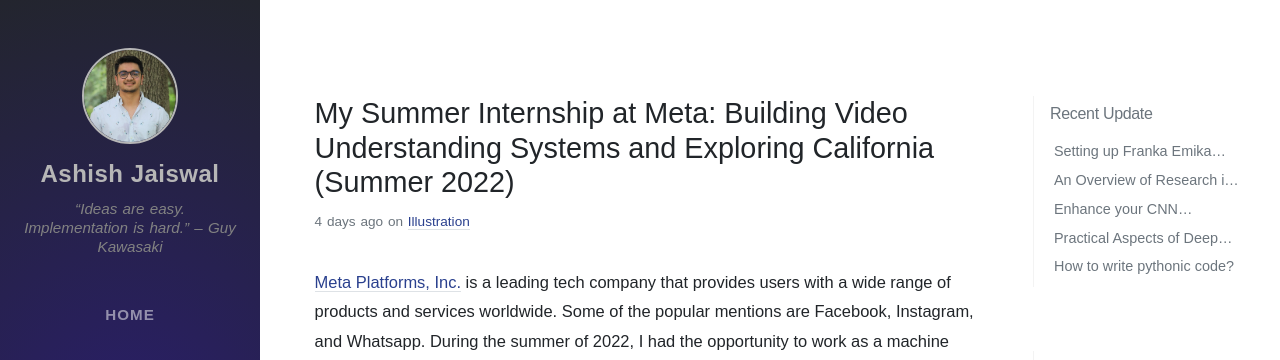
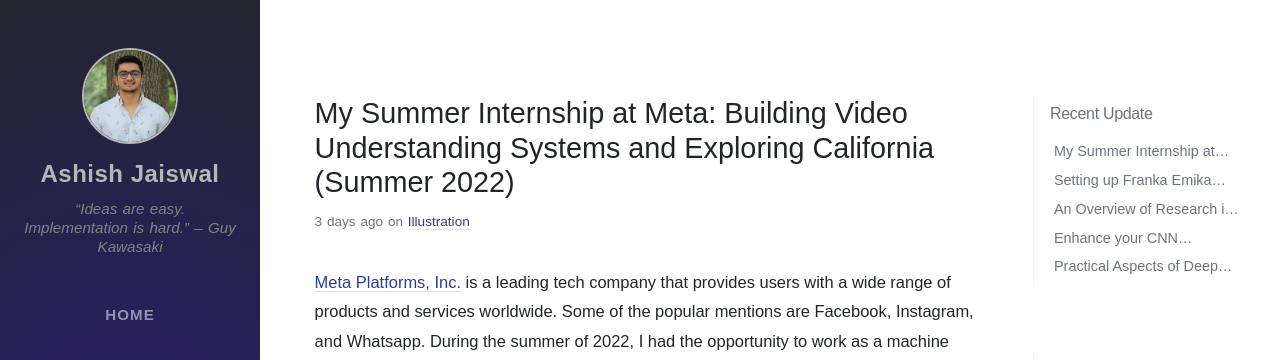
Before and after one commit to asheeshcric/blog, a Jekyll site: the page built from _posts/2023-04-18-meta-internship-experience.md, in a window 1280 px wide and 900 px high. Shown: the top 360 px of the window. Built offline with Jekyll 4.4.1, drawn with Linux system fonts in a browser that asks for light colours; nearby versions of some CDN libraries; some web fonts are replaced; comment, search, counter and statistics services are not loaded; some of the changed lines change nothing that is shown.

Commit message:
Update time and hyperlink

```diff
--- a/_posts/2023-04-18-meta-internship-experience.md
+++ b/_posts/2023-04-18-meta-internship-experience.md
@@ -1,14 +1,14 @@
 ---
 title: "My Summer Internship at Meta: Building Video Understanding Systems and Exploring California (Summer 2022)"
-date: 2023-04-18 21:16:00 -0500
+date: 2023-04-18 23:16:00 -0500
 categories: [Illustration]
 tags: [internship, meta, machine_learning]
 description: This blog post describes my machine learning internship experience at Meta, the perks of working at Meta, including free food and employee events, and the opportunity to explore California on the weekends.
 seo:
-  date_modified: 2023-04-18 21:16:00 -0500
+  date_modified: 2023-04-18 23:20:00 -0500
 ---
 
-[Meta Platforms, Inc.](https://en.wikipedia.org/wiki/Meta_Platforms) is a leading tech company that provides users with a wide range of products and services worldwide. Some of the popular mentions are Facebook, Instagram, and Whatsapp. During the summer of 2022, I had the opportunity to work as a machine learning (ML) intern at Meta's Menlo Park headquarters. I worked on various projects with the Audio-Video Understanding Team, including building a system to visualize popular trends in REELS videos and creating a search indexing API for video search. In addition to the exciting work, I also enjoyed the perks of working at Meta and exploring California on the weekends. Here's a glimpse into my summer internship experience.
+[Meta Platforms, Inc.](https://en.wikipedia.org/wiki/Meta_Platforms){:target="_blank"} is a leading tech company that provides users with a wide range of products and services worldwide. Some of the popular mentions are Facebook, Instagram, and Whatsapp. During the summer of 2022, I had the opportunity to work as a machine learning (ML) intern at Meta's Menlo Park headquarters. I worked on various projects with the Audio-Video Understanding Team, including building a system to visualize popular trends in REELS videos and creating a search indexing API for video search. In addition to the exciting work, I also enjoyed the perks of working at Meta and exploring California on the weekends. Here's a glimpse into my summer internship experience.
 
 ![Menlo Park, CA](https://raw.githubusercontent.com/asheeshcric/blog/master/assets/img/posts/hacker_way.jpeg)
 
```
